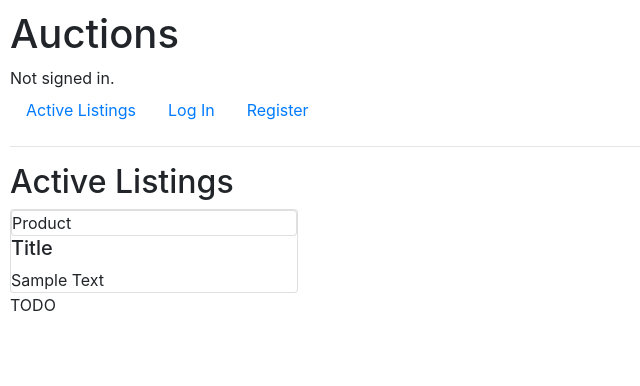
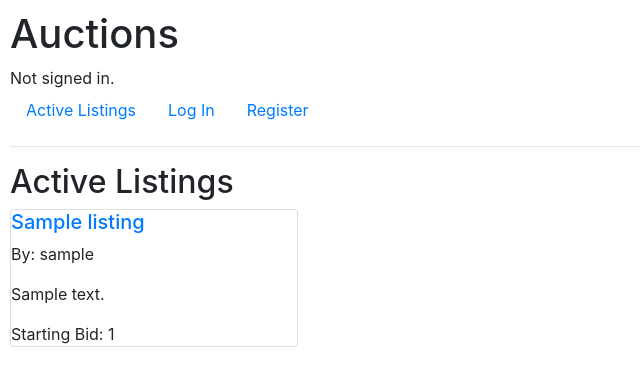
Before and after one commit to Teemobeemo/Commerce, a Django app: page / in a window 1280 px wide. Shown: the top 386 px of the page, without its empty margins (0-640 px from the left). Run offline with Django 3.2, Linux system fonts and the light colour scheme; tables that the repository leaves empty hold one stand-in row (values such as "Sample post"); some libraries are stand-ins or nearby versions.

Commit message:
Add individual listing show view

```diff
--- a/auctions/templates/auctions/index.html
+++ b/auctions/templates/auctions/index.html
@@ -1,13 +1,21 @@
 {% extends "auctions/layout.html" %}
 
 {% block body %}
-    <h2>Active Listings</h2>
+<h2>Active Listings</h2>
+
+{% for listing in listings %}
     <!----Card for Active listing-->
     <div class="card" style="width: 18rem;">
-    <div class="card">Product</div>
-    <h5><div class="title">Title</div></h5>
-    <p class="card-text">Sample Text</p>
+        <h5>
+            <a href="/listing?id={{listing.id}}">
+            {{listing.title}}
+        </a>
+        </h5>
+        <p class="card-text">By: {{listing.created_user}}</p>
+        <p class="card-text">{{listing.description}}</p>
+        <p class="card-text">Starting Bid: {{listing.starting_bid}}</p>
+    </div>
+{% endfor %}
+
 </div>
-</div>
-    TODO
 {% endblock %}
--- a/auctions/urls.py
+++ b/auctions/urls.py
@@ -3,10 +3,13 @@ from django.urls import path
 from . import views
 from . import create_listings
 from . import home_views
+from . import listing
 urlpatterns = [
     path("", home_views.index, name="index"),
     path("login", views.login_view, name="login"),
     path("logout", views.logout_view, name="logout"),
     path("register", views.register, name="register"),
-    path("new", create_listings.create_listing, name="create_listing")
+    path("new", create_listings.create_listing, name="create_listing"),
+    path("listing", listing.listing, name="listing"),
+
 ]
```
Also changed, not shown: auctions/listing.py (added, +16 -0 lines), auctions/templates/auctions/listing.html (added, +11 -0 lines).
